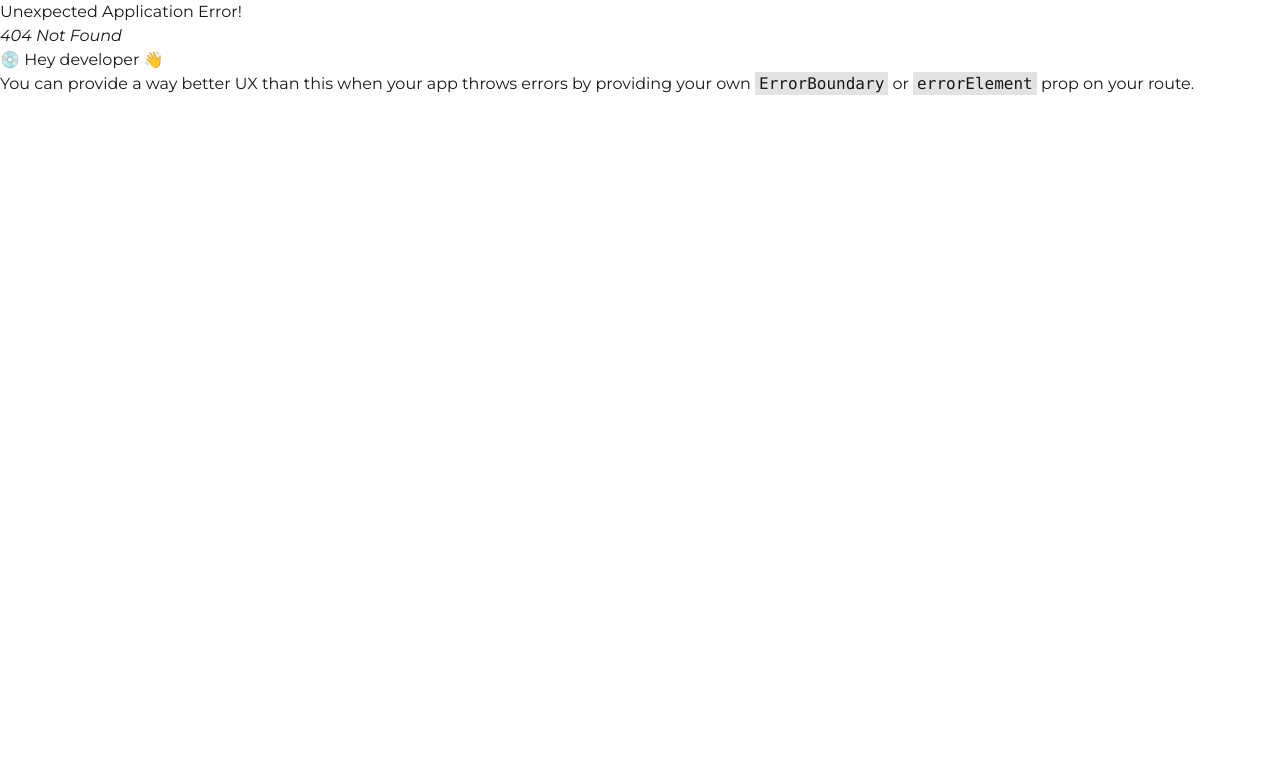
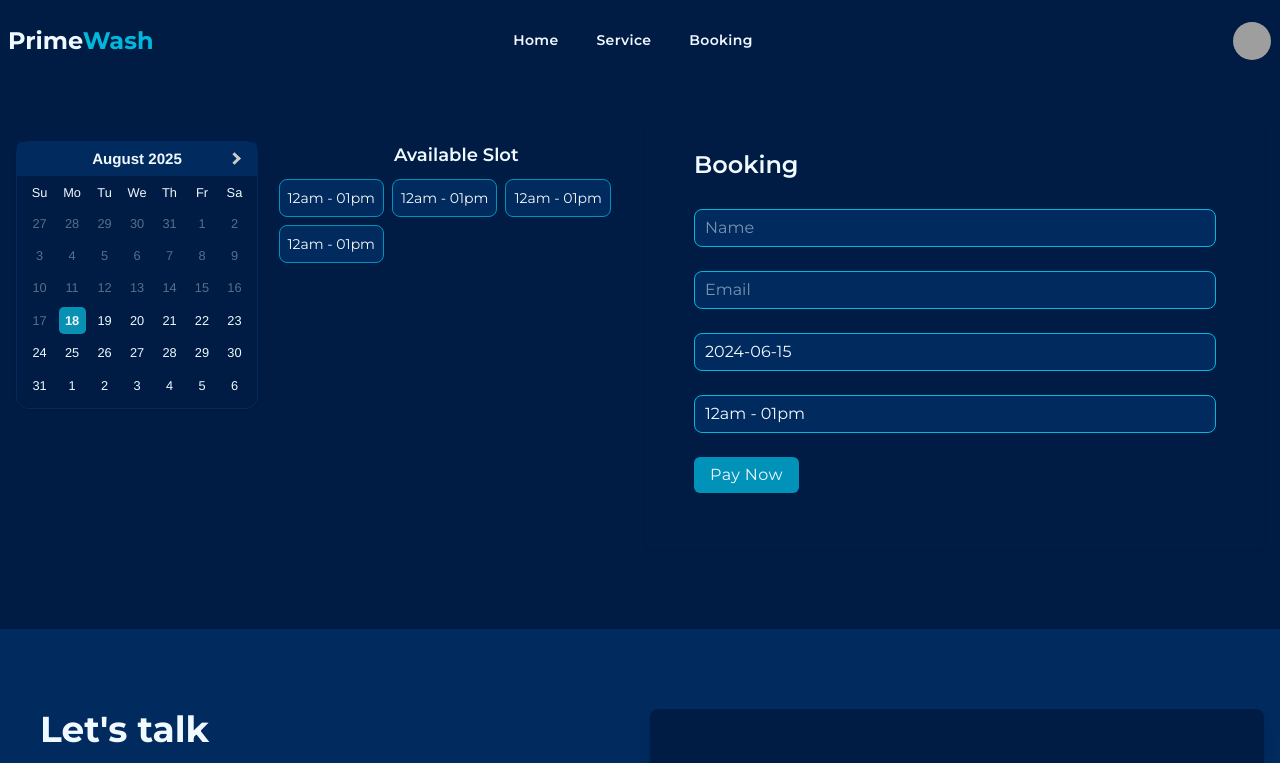
Before and after one commit to AbrRahman/prime-wash-frontend, a React (Vite) app: page /booking in a window 1280 px wide. Before the commit this address had no page. Shown: the top 763 px of the page. Built offline with nearby package versions, Linux system fonts and the light colour scheme; grey boxes are pictures that could not be loaded.

Commit message:
add Booking and NotFound pages with corresponding components and routing

```diff
--- /dev/null
+++ b/src/component/booking/BookingForm.tsx
@@ -0,0 +1,65 @@
+const BookingForm = () => {
+  return (
+    <>
+      <div className=" py-6 px-4 lg:px-6 lg:py-7 rounded-sm shadow-sm">
+        <h2 className="text-sky-50 text-2xl pl-4 lg:pl-6 font-semibold">
+          Booking
+        </h2>
+        <div className="py-6 px-4 lg:px-6 lg:py-7 ">
+          <form action="" className="space-y-4 lg:space-y-6">
+            {/* text input */}
+            <div>
+              <input
+                name="name"
+                id=""
+                type="text"
+                placeholder="Name"
+                className="bg-brand-secondary w-full border-1 border-cyan-500 rounded-lg focus:border-sky-50 text-sky-50 px-2.5 py-1.5"
+              ></input>
+              <p className="text-red-500 text-sm ml-1 hidden">filed error </p>
+            </div>
+            <div>
+              <input
+                name="email"
+                id=""
+                type="email"
+                placeholder="Email"
+                className="bg-brand-secondary w-full border-1 border-cyan-500 rounded-lg focus:border-sky-50 text-sky-50 px-2.5 py-1.5"
+              ></input>
+              <p className="text-red-500 text-sm ml-1 hidden">filed error </p>
+            </div>
+            <div>
+              <input
+                name=""
+                id=""
+                disabled
+                value="2024-06-15"
+                type="text"
+                placeholder=""
+                className="bg-brand-secondary w-full border-1 border-cyan-500 rounded-lg focus:border-sky-50 text-sky-50 px-2.5 py-1.5"
+              ></input>
+              <p className="text-red-500 text-sm ml-1 hidden">filed error </p>
+            </div>
+            <div>
+              <input
+                name=""
+                id=""
+                disabled
+                value="12am - 01pm"
+                type="text"
+                placeholder=""
+                className="bg-brand-secondary w-full border-1 border-cyan-500 rounded-lg focus:border-sky-50 text-sky-50 px-2.5 py-1.5"
+              ></input>
+              <p className="text-red-500 text-sm ml-1 hidden">filed error </p>
+            </div>
+            <button className="text-sky-50 bg-cyan-600 px-4 py-1.5 rounded-md hover:bg-cyan-500 transition-colors duration-300 tracking-wide cursor-pointer">
+              Pay Now
+            </button>
+          </form>
+        </div>
+      </div>
+    </>
+  );
+};
+
+export default BookingForm;
--- /dev/null
+++ b/src/pages/booking/Booking.tsx
@@ -0,0 +1,23 @@
+import BookingForm from "../../component/booking/BookingForm";
+import CalendarAndSlot from "../../component/calendarAndSlot/CalendarAndSlot";
+
+const Booking = () => {
+  return (
+    <>
+      <div className="bg-brand-primary">
+        <div className="container mx-auto px-4 pt-6 pb-12 lg:pt-10 lg:pb-20">
+          <div className="grid grid-cols-1 lg:grid-cols-2 gap-3">
+            <div>
+              <CalendarAndSlot />
+            </div>
+            <div>
+              <BookingForm />
+            </div>
+          </div>
+        </div>
+      </div>
+    </>
+  );
+};
+
+export default Booking;
--- /dev/null
+++ b/src/pages/notFound/NotFound.tsx
@@ -0,0 +1,21 @@
+import { Link } from "react-router-dom";
+import notFoundImage from "../../assets/images/NotFound.png";
+const NotFound = () => {
+  return (
+    <div className=" bg-[#002051] flex items-center justify-center h-screen relative">
+      <div>
+        <img src={notFoundImage} className="w-full" alt="Not found image" />
+      </div>
+      <div className=" absolute bottom-1/4 sm:bottom-2/12">
+        <Link
+          to={`/`}
+          className="text-sky-50 bg-cyan-600 px-4 py-2 rounded-md hover:bg-cyan-500 transition-colors duration-300 tracking-wide"
+        >
+          Back To Home
+        </Link>
+      </div>
+    </div>
+  );
+};
+
+export default NotFound;
```
Also changed, not shown: src/routes/AppRouter.tsx (+7 -0 lines), src/assets/images/NotFound.png (added).
